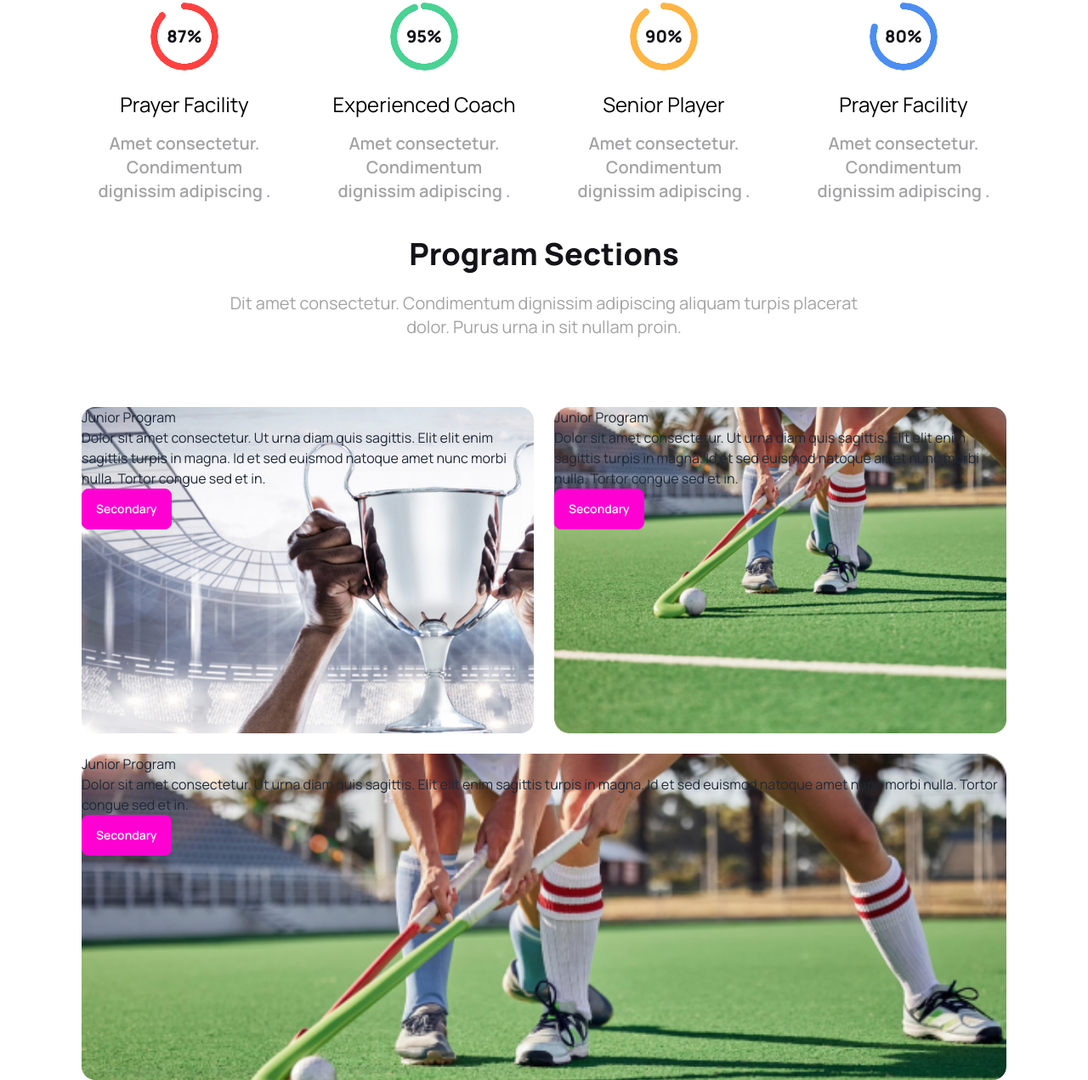
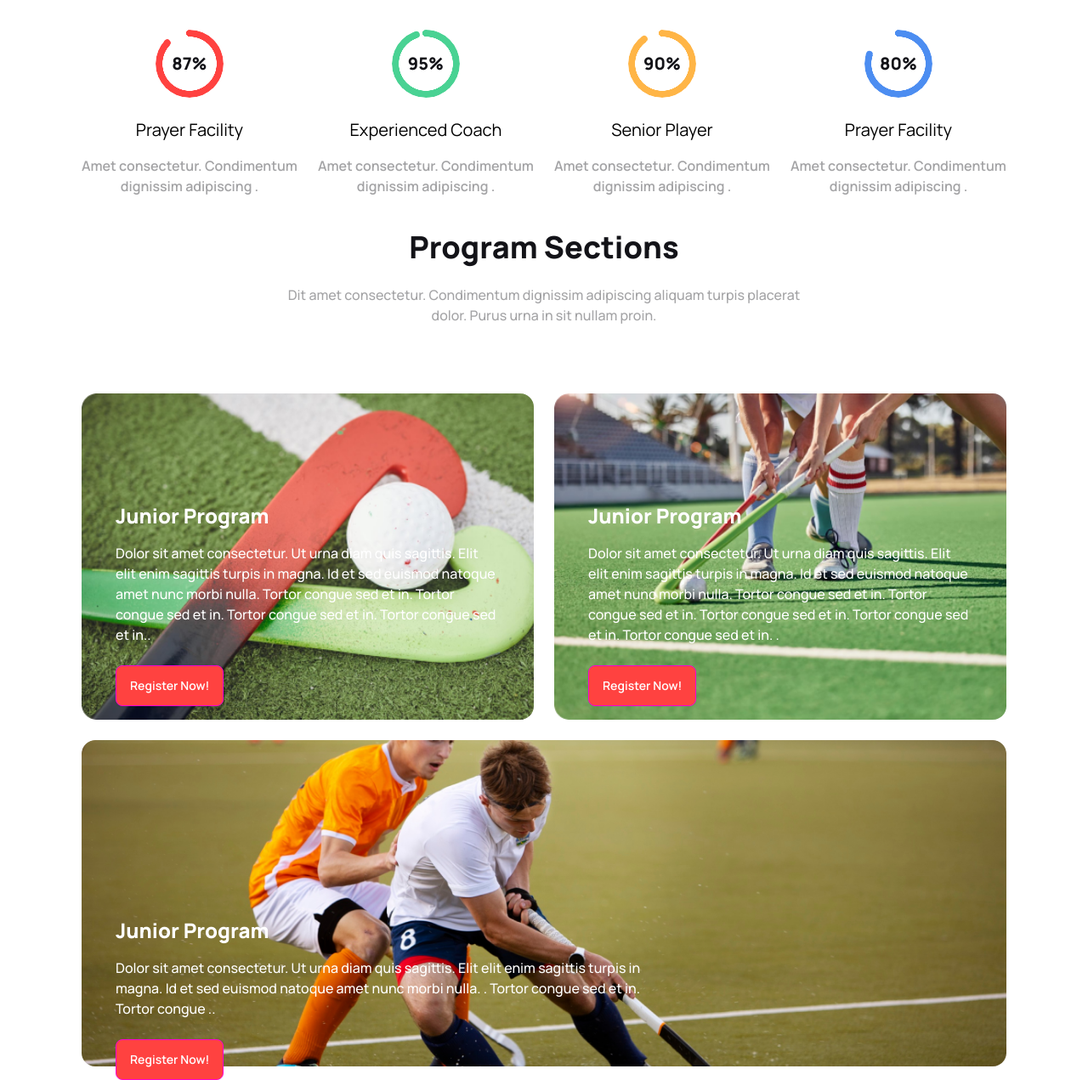
Before and after one commit to ahmed-tuhin/ahmed-tuhin-Assignment-3, a plain HTML site: page index.html in a window 1280 px wide. Shown: the part 1116-2387 px from the top of the page at 85% size. Drawn offline with nearby package versions, Linux system fonts and the light colour scheme.

Commit message:
complete the program section

```diff
--- a/index.html
+++ b/index.html
@@ -99,34 +99,34 @@
         <!-- Professional Hockeys Club section -->
         <section class="container mx-auto lg:px-24 px-8 my-8 bg-[#FFF] justify-center items-center">
             <div class="border-">
-                <h3 class="text-center text-4xl font-extrabold mt-24 mx-auto mb-6">Professional Hockeys Club</h3>
+                <h3 class="text-center text-4xl font-extrabold mt-32 mx-auto mb-6">Professional Hockeys Club</h3>
                 <p class="text-center text-xl font-[500px]">Dit amet consectetur. Condimentum dignissim adipiscing aliquam turpis placerat <br> dolor. Purus urna in sit nullam proin. </p>
             </div>
                     <!-- middle e nite hbe -->
-            <div class="flex flex-col gap-10 lg:flex-row justify-between items-center my-10">
+            <div class="flex flex-col gap-6 lg:flex-row justify-between items-center my-10">
                 <!-- card 1 -->
                 <div class="text-center">
                     <div class="radial-progress text-[#FF4240] mb-6" style="--value:87;" role="progressbar"><span class="text-xl font-extrabold text-center text-[#131318]">87%</span></div>
-                    <h4 class="text-2xl  text-black mb-4">Prayer Facility</h4>
-                    <p class="text-xl font-semibold text-[#13131863]">Amet consectetur. Condimentum <br> dignissim adipiscing .</p>
+                    <h4 class="text-xl  text-black mb-4">Prayer Facility</h4>
+                    <p class="text-[16px] font-semibold text-[#13131863]">Amet consectetur. Condimentum <br> dignissim adipiscing .</p>
                 </div>
                 <!-- card 2 -->
                 <div class="text-center">
                     <div class="radial-progress text-[#49D293] mb-6" style="--value:95;" role="progressbar"><span class="text-xl font-extrabold text-center text-[#131318]">95%</span></div>
-                    <h4 class="text-2xl  text-black mb-4">Experienced Coach</h4>
-                    <p class="text-xl font-semibold text-[#13131863]">Amet consectetur. Condimentum <br> dignissim adipiscing .</p>
+                    <h4 class="text-xl  text-black mb-4">Experienced Coach</h4>
+                    <p class="text-[16px] font-semibold text-[#13131863]">Amet consectetur. Condimentum <br> dignissim adipiscing .</p>
                 </div>
                 <!-- card 3 -->
                 <div class="text-center">
                     <div class="radial-progress text-[#FFB546] mb-6" style="--value:90;" role="progressbar"><span class="text-xl font-extrabold text-center text-[#131318]">90%</span></div>
-                    <h4 class="text-2xl  text-black mb-4">Senior Player</h4>
-                    <p class="text-xl font-semibold text-[#13131863]">Amet consectetur. Condimentum <br> dignissim adipiscing .</p>
+                    <h4 class="text-xl  text-black mb-4">Senior Player</h4>
+                    <p class="text-[16px] font-semibold text-[#13131863]">Amet consectetur. Condimentum <br> dignissim adipiscing .</p>
                 </div>
                 <!-- card 4 -->
                 <div class="text-center">
                     <div class="radial-progress text-[#4C8DF1] mb-6" style="--value:80;" role="progressbar"><span class="text-xl font-extrabold text-center text-[#131318]">80%</span></div>
-                    <h4 class="text-2xl  text-black mb-4">Prayer Facility</h4>
-                    <p class="text-xl font-semibold text-[#13131863]">Amet consectetur. Condimentum <br> dignissim adipiscing .</p>
+                    <h4 class="text-xl  text-black mb-4">Prayer Facility</h4>
+                    <p class="text-[16px] font-semibold text-[#13131863]">Amet consectetur. Condimentum <br> dignissim adipiscing .</p>
                 </div>
             </div>
 
@@ -136,30 +136,36 @@
          <!-- Program Sections new -->
         <section class="container w-full h-96 mx-auto lg:px-24 px-8 my-8">
           <h3 class="text-4xl text-[#131318] font-extrabold text-center mb-6">Program Sections</h3>
-          <p class="text-center text-xl font-[500px] text-[#13131863] mb-20">Dit amet consectetur. Condimentum dignissim adipiscing aliquam turpis placerat <br> dolor. Purus urna in sit nullam proin. </p>
+          <p class="text-center text-[16px] font-medium text-[#13131863] mb-20">Dit amet consectetur. Condimentum dignissim adipiscing aliquam turpis placerat <br> dolor. Purus urna in sit nullam proin. </p>
 
          <div>
           <!-- first row -->
           <div class="flex gap-6  flex-col lg:flex-row ">
-            <div class="col-span-1 bg-[url(./Images/1.png)] bg-cover rounded-2xl w-full lg:w-1/2 h-96">
-              <h4>Junior Program</h4>
-              <p>Dolor sit amet consectetur. Ut urna diam quis sagittis. Elit elit
-                enim sagittis turpis in magna. Id et sed euismod natoque amet nunc morbi nulla. Tortor congue sed et in.</p>
-                <button class="btn btn-secondary">Secondary</button>
+            <div class="relative col-span-1 bg-[url(./Images/2.png)] bg-cover rounded-2xl w-full lg:w-1/2 h-96">
+              <div class="absolute top-6 left-6 bottom-6 right-6 lg:top-32 lg:left-10 lg:bottom-10 lg:right-10">
+                <h4 class="text-[#FFF] font-extrabold text-2xl mb-4">Junior Program</h4>
+              <p class="mb-6 text-[#FFF] text-[16px] font-medium">Dolor sit amet consectetur. Ut urna diam quis sagittis. Elit elit
+                enim sagittis turpis in magna. Id et sed euismod natoque amet nunc morbi nulla. Tortor congue sed et in. Tortor congue sed et in. Tortor congue sed et in. Tortor congue sed et in..</p>
+                <button class="btn btn-secondary text-white bg-[#FF4240] rounded-lg">Register Now!</button>
+              </div>
             </div>
-            <div class="col-span-1 bg-[url(./Images/3.png)] bg-cover rounded-2xl w-full lg:w-1/2 h-96">
-              <h4>Junior Program</h4>
-              <p>Dolor sit amet consectetur. Ut urna diam quis sagittis. Elit elit
-                enim sagittis turpis in magna. Id et sed euismod natoque amet nunc morbi nulla. Tortor congue sed et in.</p>
-                <button class="btn btn-secondary">Secondary</button>
+            <div class="relative col-span-1 bg-[url(./Images/3.png)] bg-cover rounded-2xl w-full lg:w-1/2 h-96">
+              <div class="absolute top-6 left-6 bottom-6 right-6 lg:top-32 lg:left-10 lg:bottom-10 lg:right-10 gap6">
+                <h4 class="text-[#FFF] font-extrabold text-2xl mb-4">Junior Program</h4>
+              <p class="mb-6 text-[#FFF] text-[16px] font-medium">Dolor sit amet consectetur. Ut urna diam quis sagittis. Elit elit
+                enim sagittis turpis in magna. Id et sed euismod natoque amet nunc morbi nulla. Tortor congue sed et in. Tortor congue sed et in. Tortor congue sed et in. Tortor congue sed et in. Tortor congue sed et in. .</p>
+                <button class="btn btn-secondary text-white bg-[#FF4240] rounded-lg">Register Now!</button>
+              </div>
               </div>
           </div>
           <!-- second row -->
-          <div class="col-span-1 bg-[url(./Images/3.png)] bg-cover rounded-2xl w-full h-96 mt-6">
-            <h4>Junior Program</h4>
-            <p>Dolor sit amet consectetur. Ut urna diam quis sagittis. Elit elit
-              enim sagittis turpis in magna. Id et sed euismod natoque amet nunc morbi nulla. Tortor congue sed et in.</p>
-              <button class="btn btn-secondary">Secondary</button>
+          <div class="relative col-span-1 bg-[url(./Images/4.png)] bg-cover rounded-2xl w-full h-96 mt-6">
+            <div class="absolute top-6 left-6 bottom-6 right-6 lg:top-52 lg:left-10 lg:bottom-10 lg:right-96">
+              <h4 class="text-[#FFF] font-extrabold text-2xl mb-4">Junior Program</h4>
+            <p class="mb-6 text-[#FFF] text-[16px] font-medium">Dolor sit amet consectetur. Ut urna diam quis sagittis. Elit elit
+              enim sagittis turpis in magna. Id et sed euismod natoque amet nunc morbi nulla. . Tortor congue sed et in. Tortor congue ..</p>
+              <button class="btn btn-secondary text-white bg-[#FF4240] rounded-lg">Register Now!</button>
+            </div>
 
           </div>
          </div>
```
